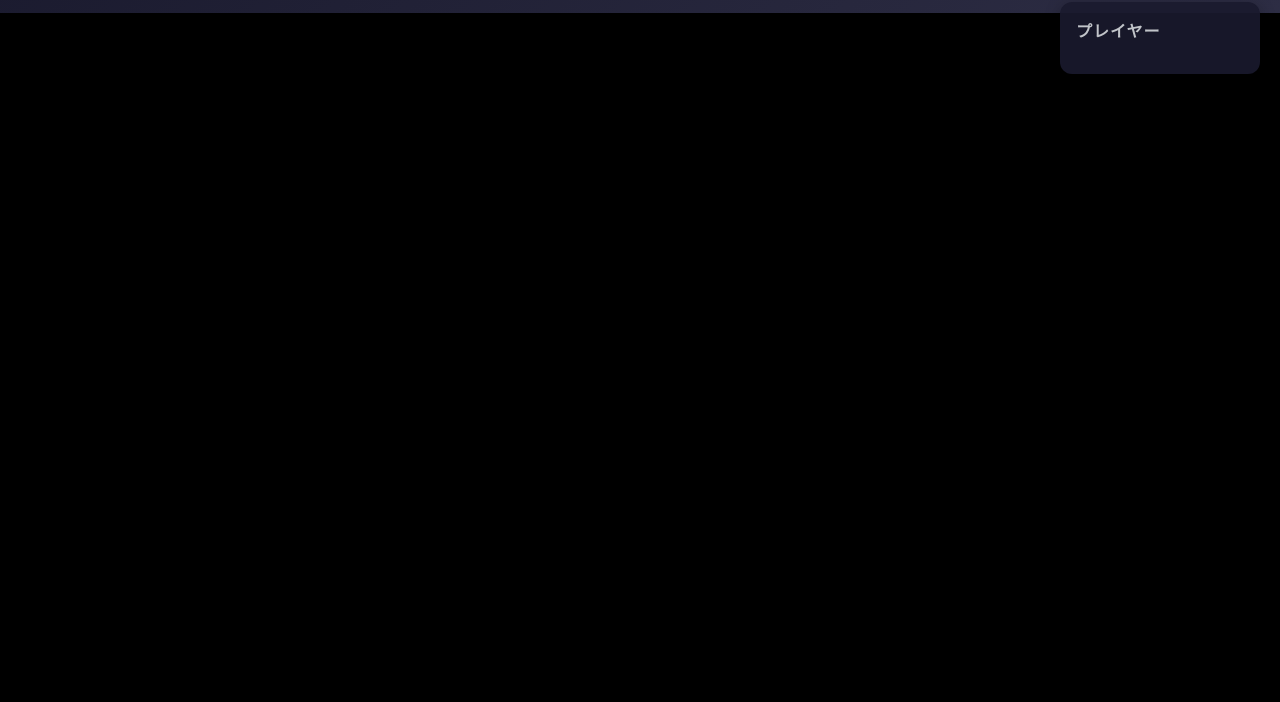
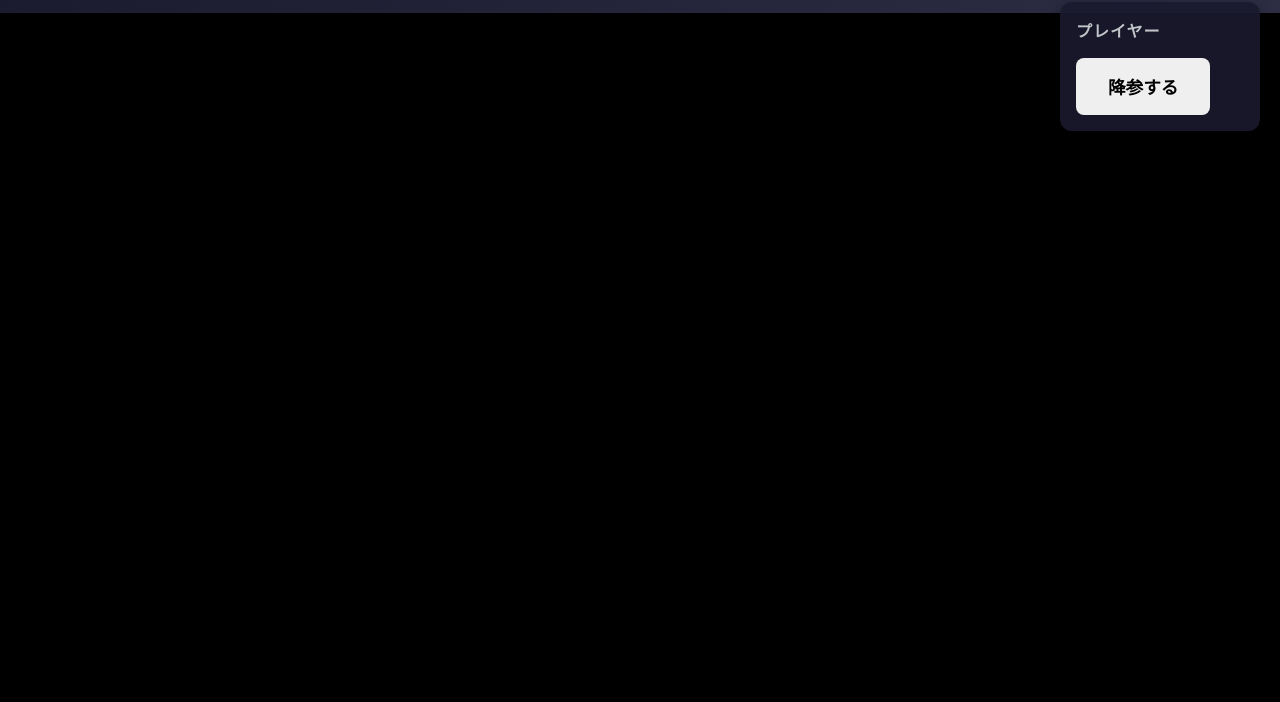
Before and after one commit to kamesann121/Air, a website: page public/simulation.html in a window 1280 px wide. Shown: the part 98-800 px from the top of the page. Drawn offline with nearby package versions, Linux system fonts and the light colour scheme; sample sign-in values are in the browser's storage.

Commit message:
Update simulation.html

```diff
--- a/public/simulation.html
+++ b/public/simulation.html
@@ -64,6 +64,7 @@
   <aside class="players-sidebar">
     <h3>プレイヤー</h3>
     <div id="players-list"></div>
+    <button class="btn btn-danger btn-surrender" id="surrender-btn">降参する</button>
   </aside>
 
   <script src="https://cdn.socket.io/4.6.1/socket.io.min.js"></script>
```
